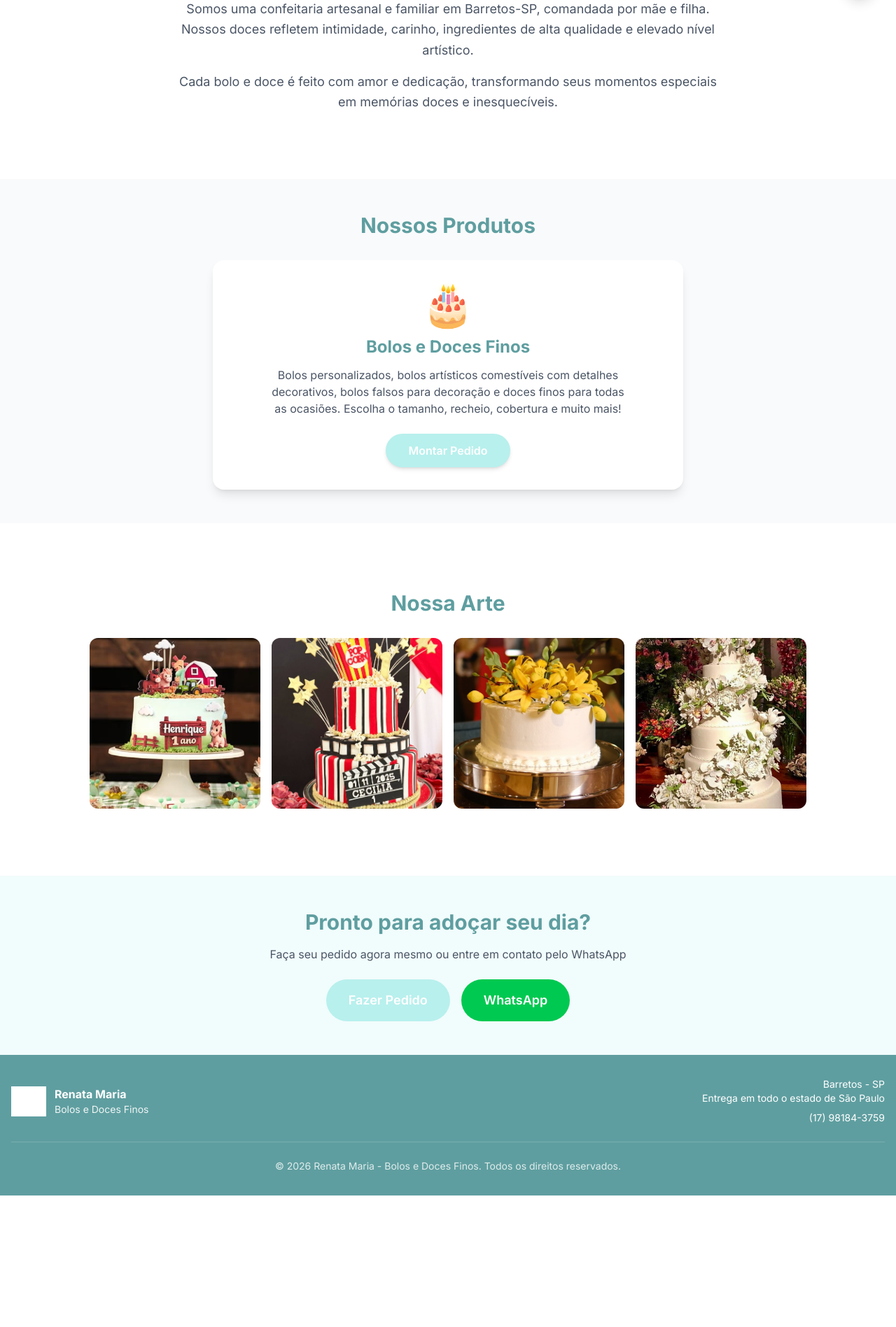
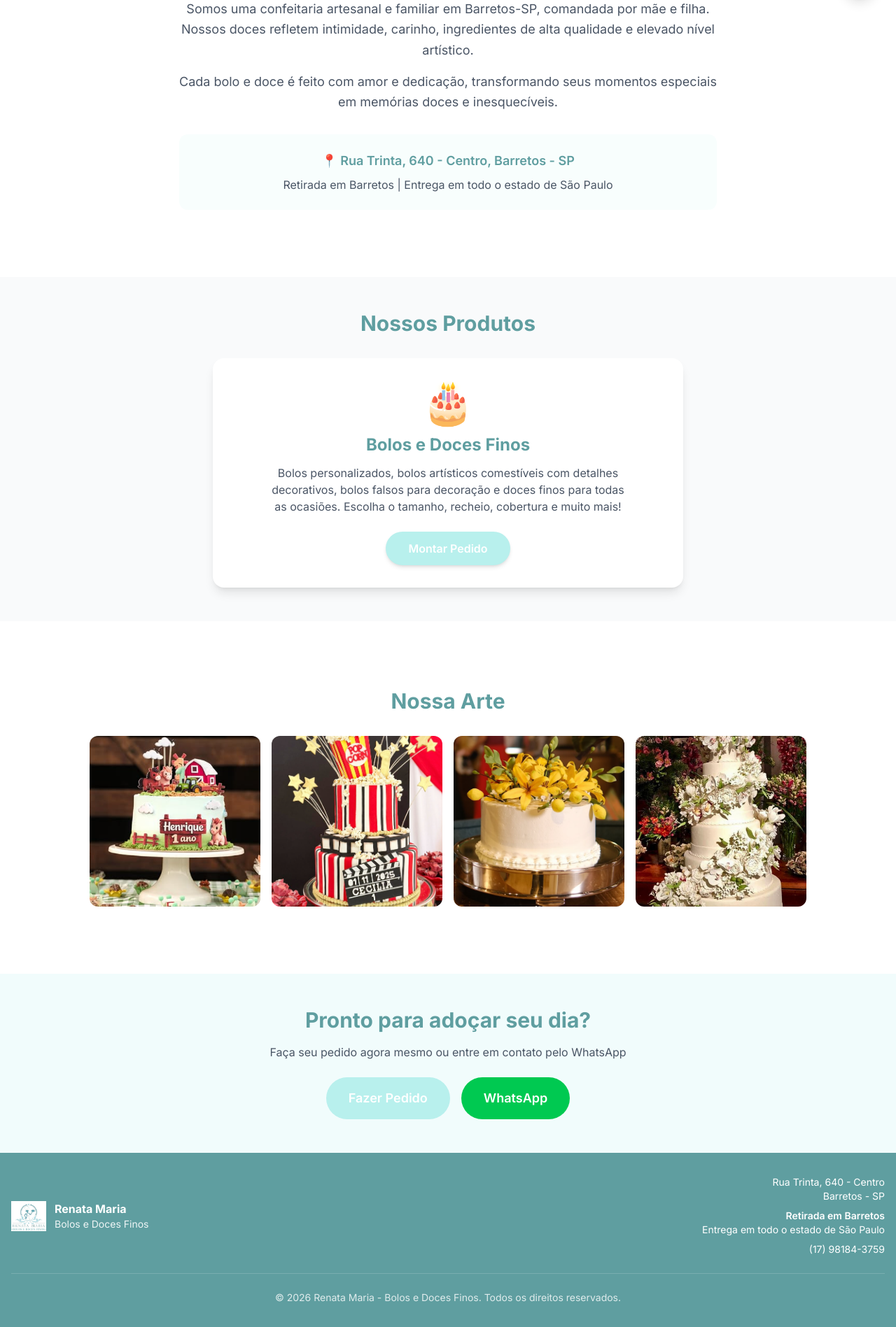
Before and after one commit to Lawm29/renatamaria, a Next.js app: page / in a window 1280 px wide. Shown: the part 778-2675 px from the top of the page at 70% size. Before the commit the page ends 2487 px from the top, so only its background shows below. Built offline with nearby package versions, Linux system fonts and the light colour scheme.

Commit message:
fix: logo footer, endereço e clarificar retirada/entrega

```diff
--- a/src/app/page.tsx
+++ b/src/app/page.tsx
@@ -44,6 +44,10 @@ export default function Home() {
               Cada bolo e doce é feito com amor e dedicação, transformando seus momentos especiais
               em memórias doces e inesquecíveis.
             </p>
+            <div className="mt-8 p-6 bg-[#b8f0ed]/10 rounded-xl">
+              <p className="text-[#5f9ea0] font-semibold text-lg">📍 Rua Trinta, 640 - Centro, Barretos - SP</p>
+              <p className="text-gray-600 mt-2">Retirada em Barretos | Entrega em todo o estado de São Paulo</p>
+            </div>
           </div>
         </div>
       </section>
--- a/src/components/Footer.tsx
+++ b/src/components/Footer.tsx
@@ -13,7 +13,7 @@ export default function Footer() {
               alt="Renata Maria"
               width={50}
               height={50}
-              className="object-contain brightness-0 invert"
+              className="object-contain"
             />
             <div>
               <h3 className="font-bold">Renata Maria</h3>
@@ -22,7 +22,9 @@ export default function Footer() {
           </div>
 
           <div className="text-center md:text-right">
+            <p className="text-sm">Rua Trinta, 640 - Centro</p>
             <p className="text-sm">Barretos - SP</p>
+            <p className="text-sm mt-2 font-semibold">Retirada em Barretos</p>
             <p className="text-sm">Entrega em todo o estado de São Paulo</p>
             <p className="text-sm mt-2">
               <a
```
